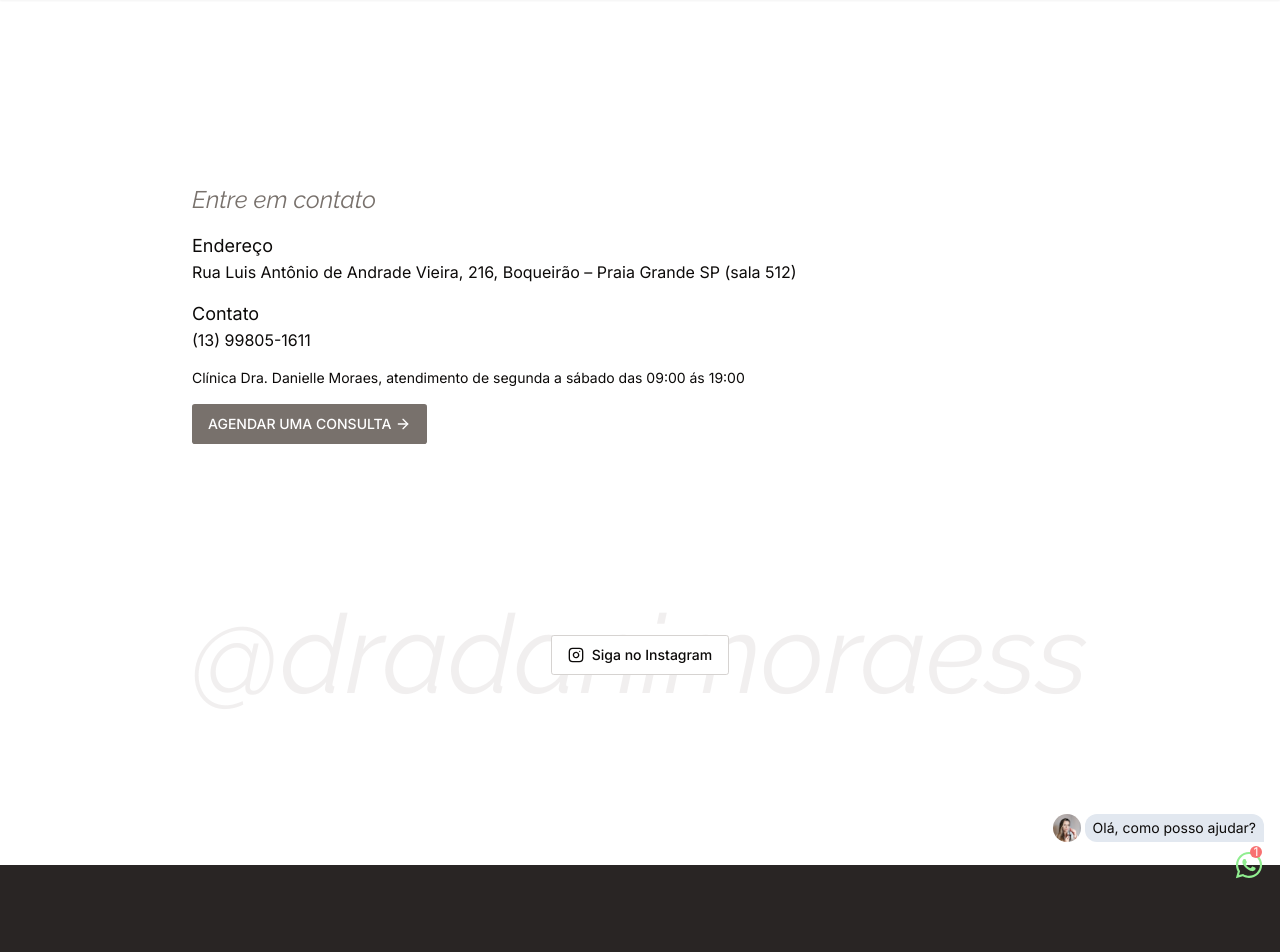
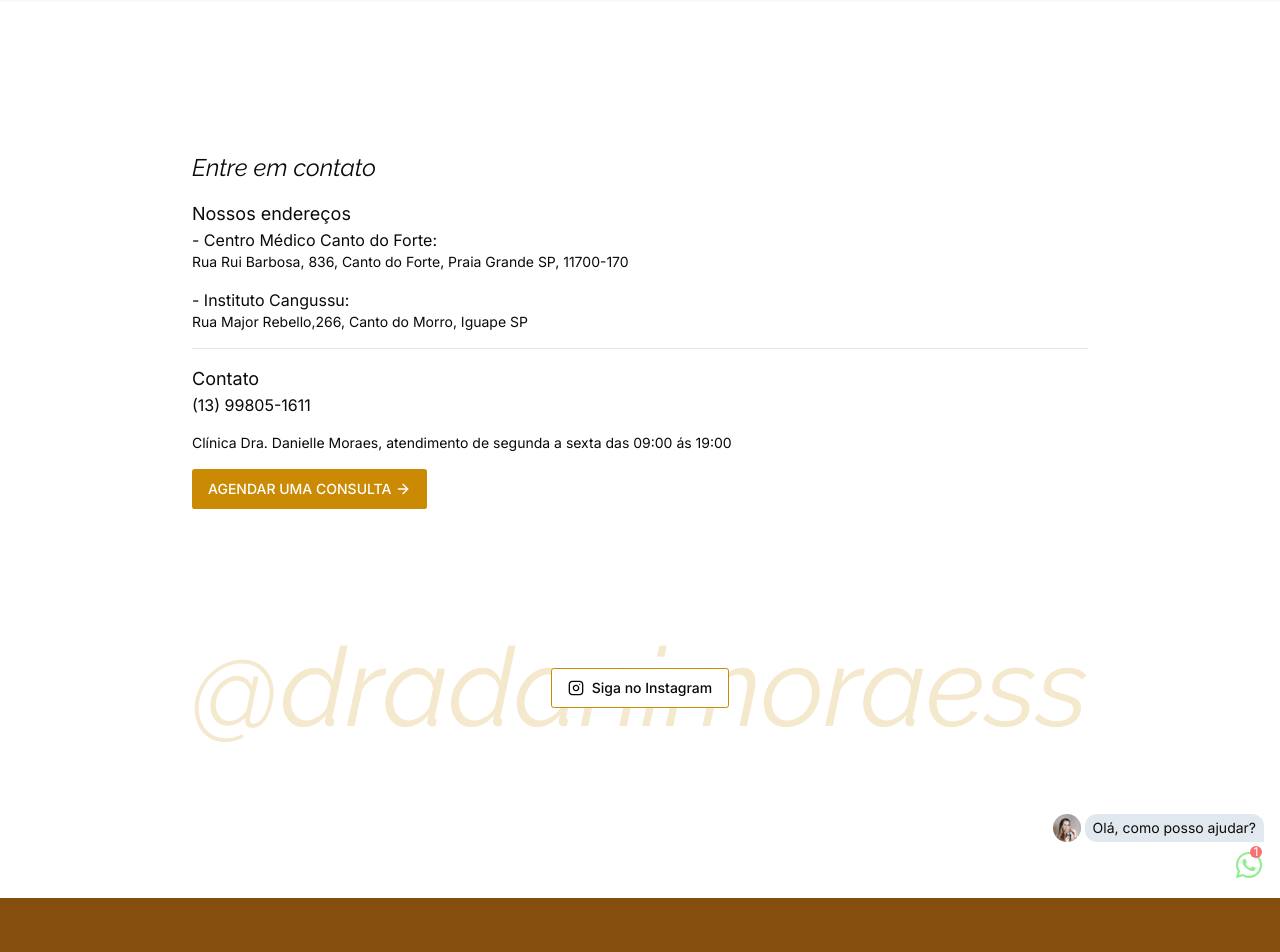
Before and after one commit to GabrielOtsugua/dani-portfolio, a Next.js app: page /contato in a window 1280 px wide. Shown: the top 952 px of the page. Built offline with nearby package versions, Linux system fonts and the light colour scheme.

Commit message:
atualização: informações e novo tema

```diff
--- a/src/app/contato/page.tsx
+++ b/src/app/contato/page.tsx
@@ -3,6 +3,7 @@
 import { slideDown } from "@/animations/animations";
 import Container from "@/components/Container";
 import { Button } from "@/components/ui/button";
+import { Separator } from "@/components/ui/separator";
 import { useGSAP } from "@gsap/react";
 import { ArrowRight, InstagramIcon } from "lucide-react";
 import Link from "next/link";
@@ -15,23 +16,28 @@ export default function Contato() {
 
   return (
     <div>
-      <Container className="contato1 py-32">
-        <p className="text-2xl text-stone-500 font-custom italic mb-4">
-          Entre em contato
+      <Container className="contato1 py-24">
+        <p className="text-2xl font-custom italic mb-4">Entre em contato</p>
+
+        <p className="text-lg">Nossos endereços</p>
+        <p>- Centro Médico Canto do Forte:</p>
+        <p className="text-sm mb-4">
+          Rua Rui Barbosa, 836, Canto do Forte, Praia Grande SP, 11700-170
         </p>
 
-        <p className="text-lg">Endereço</p>
-        <p className="mb-4">
-          Rua Luis Antônio de Andrade Vieira, 216, Boqueirão – Praia Grande SP
-          (sala 512)
+        <p>- Instituto Cangussu:</p>
+        <p className="text-sm mb-4">
+          Rua Major Rebello,266, Canto do Morro, Iguape SP
         </p>
+
+        <Separator className="mb-4" />
 
         <p className="text-lg">Contato</p>
         <p className="mb-4">(13) 99805-1611</p>
 
         <p className="text-sm mb-4">
-          Clínica Dra. Danielle Moraes, atendimento de segunda a sábado das
-          09:00 ás 19:00
+          Clínica Dra. Danielle Moraes, atendimento de segunda a sexta das 09:00
+          ás 19:00
         </p>
 
         <Button asChild className="gap-1">
@@ -42,7 +48,7 @@ export default function Contato() {
       </Container>
 
       <Container className="contato2 relative mb-32">
-        <p className="text-[40px] md:text-[80px] lg:text-[100px] xl:text-[110px] 2xl:text-[110px] 3xl:text-[140px] text-stone-200/60 font-custom italic">
+        <p className="text-[40px] md:text-[80px] lg:text-[100px] xl:text-[110px] 2xl:text-[110px] 3xl:text-[140px] text-primary/20 font-custom italic">
           @dradanimoraess
         </p>
 
--- a/src/app/globals.css
+++ b/src/app/globals.css
@@ -4,7 +4,7 @@
 @tailwind components;
 @tailwind utilities;
 
-@layer base {
+/* @layer base {
   :root {
     --background: 0 0% 100%;
     --foreground: 20 14.3% 4.1%;
@@ -59,6 +59,63 @@
     --chart-4: 280 65% 60%;
     --chart-5: 340 75% 55%;
   }
+} */
+
+@layer base {
+  :root {
+    --background: 0 0% 100%;
+    --foreground: 20 14.3% 4.1%;
+    --card: 0 0% 100%;
+    --card-foreground: 20 14.3% 4.1%;
+    --popover: 0 0% 100%;
+    --popover-foreground: 20 14.3% 4.1%;
+    --primary: 40.6 96.1% 40.4%;
+    --primary-foreground: 26 83.3% 14.1%;
+    --secondary: 60 4.8% 95.9%;
+    --secondary-foreground: 24 9.8% 10%;
+    --muted: 60 4.8% 95.9%;
+    --muted-foreground: 25 5.3% 44.7%;
+    --accent: 60 4.8% 95.9%;
+    --accent-foreground: 24 9.8% 10%;
+    --destructive: 0 84.2% 60.2%;
+    --destructive-foreground: 60 9.1% 97.8%;
+    --border: 20 5.9% 90%;
+    --input: 20 5.9% 90%;
+    --ring: 20 14.3% 4.1%;
+    --radius: 0.3rem;
+    --chart-1: 12 76% 61%;
+    --chart-2: 173 58% 39%;
+    --chart-3: 197 37% 24%;
+    --chart-4: 43 74% 66%;
+    --chart-5: 27 87% 67%;
+  }
+
+  .dark {
+    --background: 20 14.3% 4.1%;
+    --foreground: 60 9.1% 97.8%;
+    --card: 20 14.3% 4.1%;
+    --card-foreground: 60 9.1% 97.8%;
+    --popover: 20 14.3% 4.1%;
+    --popover-foreground: 60 9.1% 97.8%;
+    --primary: 47.9 95.8% 53.1%;
+    --primary-foreground: 26 83.3% 14.1%;
+    --secondary: 12 6.5% 15.1%;
+    --secondary-foreground: 60 9.1% 97.8%;
+    --muted: 12 6.5% 15.1%;
+    --muted-foreground: 24 5.4% 63.9%;
+    --accent: 12 6.5% 15.1%;
+    --accent-foreground: 60 9.1% 97.8%;
+    --destructive: 0 62.8% 30.6%;
+    --destructive-foreground: 60 9.1% 97.8%;
+    --border: 12 6.5% 15.1%;
+    --input: 12 6.5% 15.1%;
+    --ring: 35.5 91.7% 32.9%;
+    --chart-1: 220 70% 50%;
+    --chart-2: 160 60% 45%;
+    --chart-3: 30 80% 55%;
+    --chart-4: 280 65% 60%;
+    --chart-5: 340 75% 55%;
+  }
 }
 
 @layer base {
--- a/src/app/layout.tsx
+++ b/src/app/layout.tsx
@@ -48,9 +48,9 @@ export default function RootLayout({
 
         <FinalPresentation />
 
-        <footer className="bg-stone-800 text-background">
+        <footer className="bg-primary900 text-background">
           <Container className="grid grid-cols-2 md:grid-cols-4 gap-8 py-8">
-            <div className="flex flex-col items-start font-custom font-light text-3xl italic text-stone-500">
+            <div className="flex flex-col items-start font-custom font-light text-3xl italic text-background">
               <p>Dra.</p>
               <p>Danielle</p>
               <p>Moraes</p>
--- a/src/app/page.tsx
+++ b/src/app/page.tsx
@@ -39,12 +39,12 @@ export default function Home() {
         <Container className="grid z-10">
           <em
             id="dermatologista"
-            className="home1 absolute top-[20%] left-0 z-0 font-custom font-thin text-[450px] text-stone-500/5 select-none"
+            className="home1 absolute top-[20%] left-0 z-0 font-custom font-thin text-[450px] text-primary/10 select-none"
           >
             Dermatologista
           </em>
 
-          <p className="home2 absolute top-8 text-2xl font-light font-custom italic text-main2/60 text-stone-500">
+          <p className="home2 absolute top-8 text-2xl font-light font-custom italic">
             Dra. Danielle Moraes
           </p>
 
@@ -80,7 +80,7 @@ export default function Home() {
           com expertise dermatológica.
         </p>
 
-        <MoveDown className="w-full my-8 text-stone-500" />
+        <MoveDown className="w-full my-8 text-primary" />
       </div>
 
       <div>
--- a/src/components/FinalPresentation.tsx
+++ b/src/components/FinalPresentation.tsx
@@ -14,14 +14,14 @@ export default function FinalPresentation() {
   });
 
   return (
-    <div className="bg-stone-800 text-stone-100">
+    <div className="bg-primary800 text-stone-100">
       <Container className="min-h-screen grid md:grid-cols-2 gap-8 items-center py-16">
         <main className="finalPresentation1 space-y-8">
           <p className="font-custom font-thin italic text-6xl md:w-full lg:w-[350px]">
             Cuidando da sua pele, cuidando de você
           </p>
 
-          <Button variant={"default"} className="gap-1 bg-stone-500">
+          <Button variant={"default"} className="gap-1">
             AGENDAR UMA CONSULTA <ArrowRight size={16} />
           </Button>
         </main>
--- a/src/components/LayoutNav.tsx
+++ b/src/components/LayoutNav.tsx
@@ -49,7 +49,7 @@ export default function LayoutNav() {
         <span className="flex items-center space-x-4">
           <Drawer>
             <DrawerTrigger className="flex items-center text-xs gap-1 hover:scale-90 duration-200">
-              <AlignRight size={20} /> MENU
+              <AlignRight size={20} className="text-primary" /> MENU
             </DrawerTrigger>
             <Menu />
           </Drawer>
--- a/src/components/WppClickToChat.tsx
+++ b/src/components/WppClickToChat.tsx
@@ -34,7 +34,7 @@ export default function WppClickToChat() {
 
   return (
     <div
-      className={`fixed bottom-4 right-4 flex flex-col items-end gap-2 transition duration-500 ${
+      className={`fixed bottom-4 right-4 z-10 flex flex-col items-end gap-2 transition duration-500 ${
         show ? "transform translate-y-0" : "transform translate-y-24"
       }`}
     >
--- a/src/components/ui/button.tsx
+++ b/src/components/ui/button.tsx
@@ -9,11 +9,11 @@ const buttonVariants = cva(
   {
     variants: {
       variant: {
-        default: "bg-stone-500 text-background hover:bg-stone-500/90",
+        default: "bg-primary text-background hover:brightness-90",
         destructive:
           "bg-destructive text-destructive-foreground hover:bg-destructive/90",
         outline:
-          "border border-stone-300 bg-background hover:bg-accent hover:text-accent-foreground",
+          "border border-primary bg-background hover:bg-primary hover:text-white",
         secondary:
           "bg-secondary text-secondary-foreground hover:bg-secondary/80",
         ghost: "hover:bg-accent hover:text-accent-foreground",
--- a/tailwind.config.ts
+++ b/tailwind.config.ts
@@ -25,8 +25,9 @@ const config = {
         "3xl": "1600px",
       },
       colors: {
-        main: "#422006",
-        main2: "#a16207",
+        primary700: "#a16207",
+        primary800: "#854d0e",
+        primary900: "#713f12",
         border: "hsl(var(--border))",
         input: "hsl(var(--input))",
         ring: "hsl(var(--ring))",
```
Also changed, not shown: src/app/portfolio/page.tsx (+4 -4 lines), src/app/saude-da-pele/page.tsx (+11 -11 lines), src/components/Menu.tsx (+11 -11 lines).
